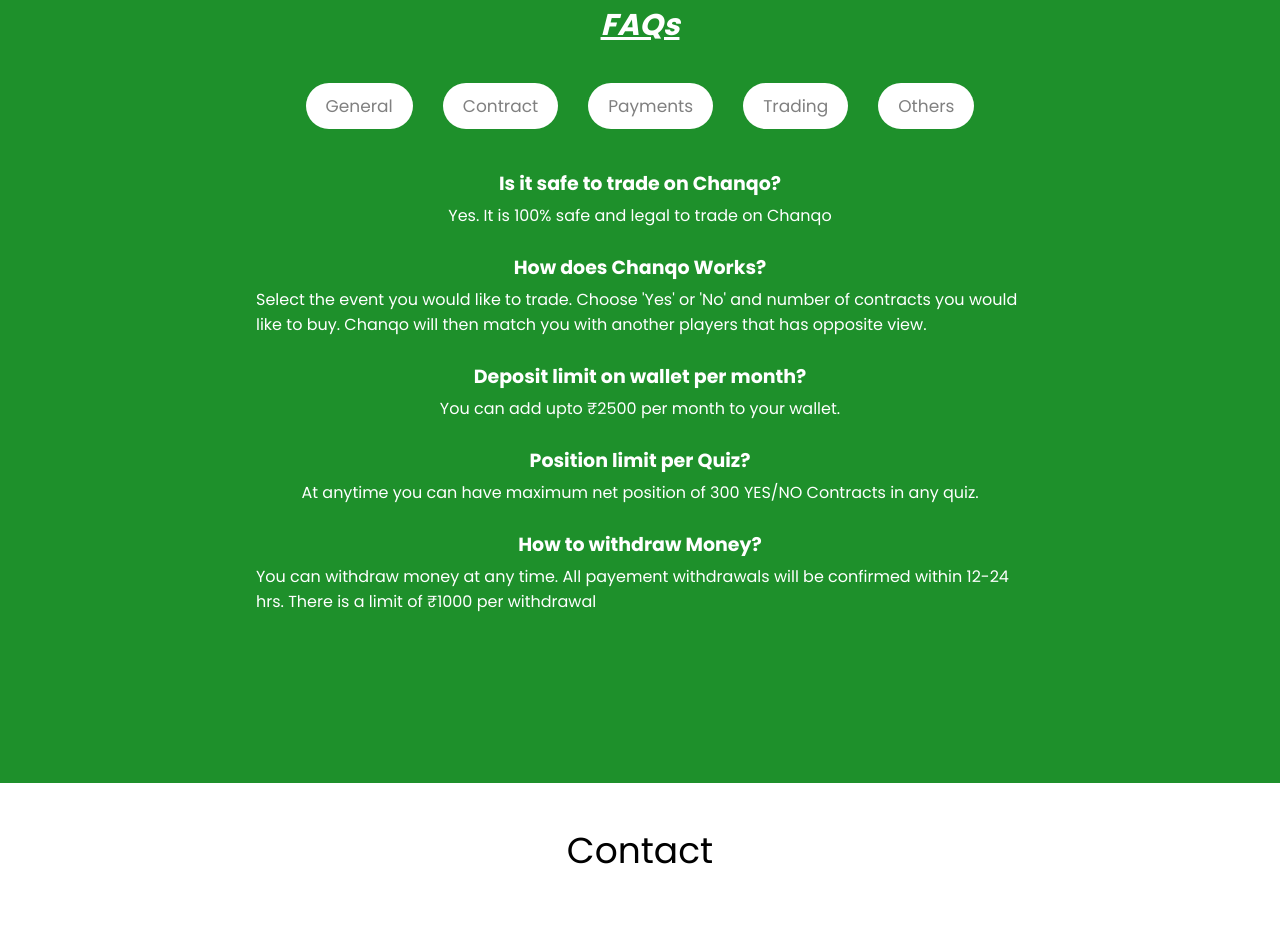
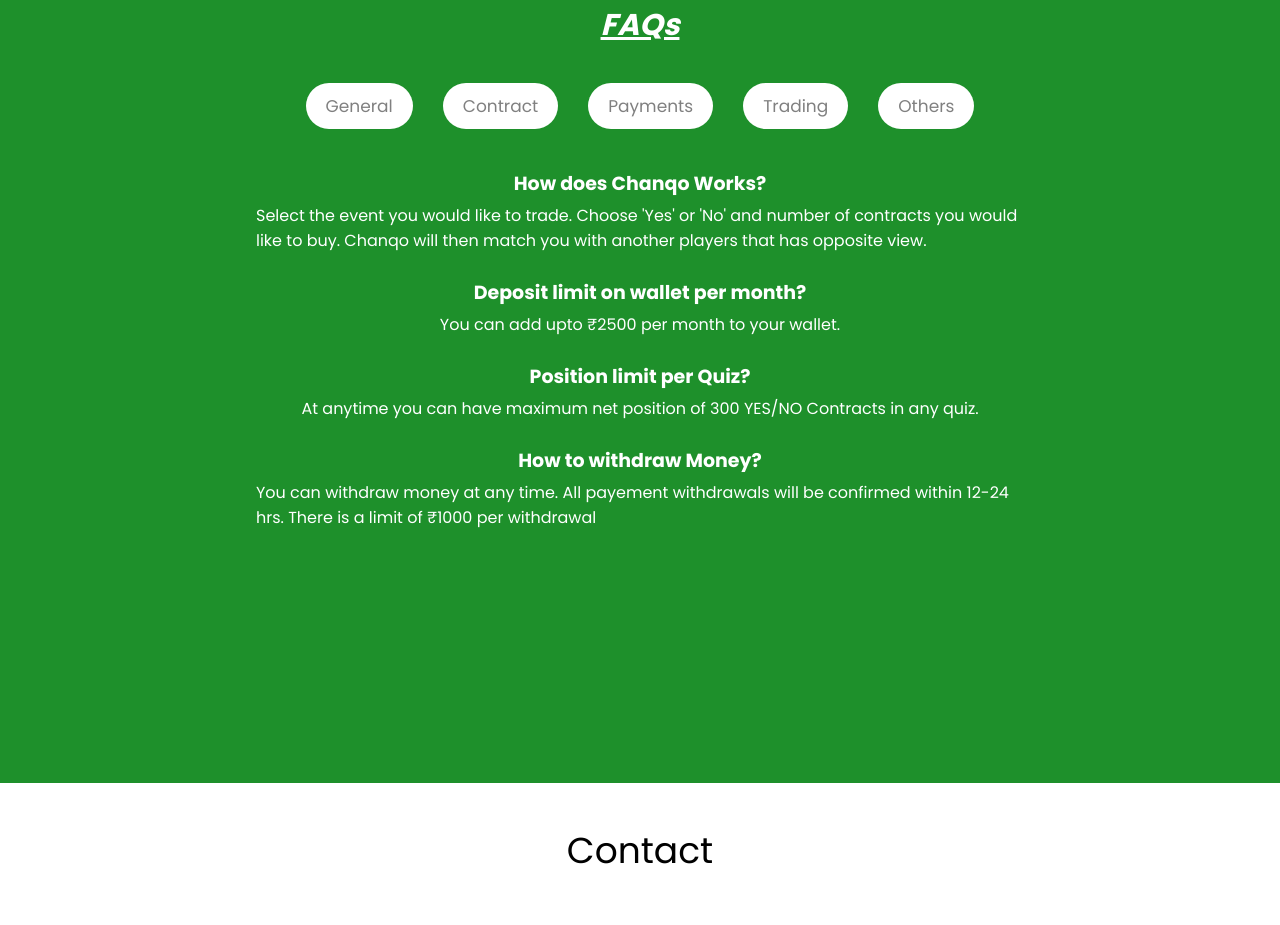
Before and after one commit to garvitomer/chanqo_website, a plain HTML site: page index.html in a window 1280 px wide. Shown: the part 1657-2582 px from the top of the page. Drawn offline with Linux system fonts and the light colour scheme.

Commit message:
legal removed

```diff
--- a/index.html
+++ b/index.html
@@ -81,15 +81,15 @@
           <Button class="faq-row-item" value="other" onclick="changeFaqDisplay(this.value)">Others</Button>
       </div>
       <div id="general">
-        <div class="faq-item">
-          <!-- 1 -->
+        <!-- 1 -->
+        <!-- <div class="faq-item">
           <div class="faq-question">
             <p>Is it safe to trade on Chanqo?</p>
           </div>
           <div class="faq-answer">
             <p>Yes. It is 100% safe and legal to trade on Chanqo</p>
           </div>
-        </div>
+        </div> -->
         <!-- 2 -->
         <div class="faq-item">
           <div class="faq-question">
```
